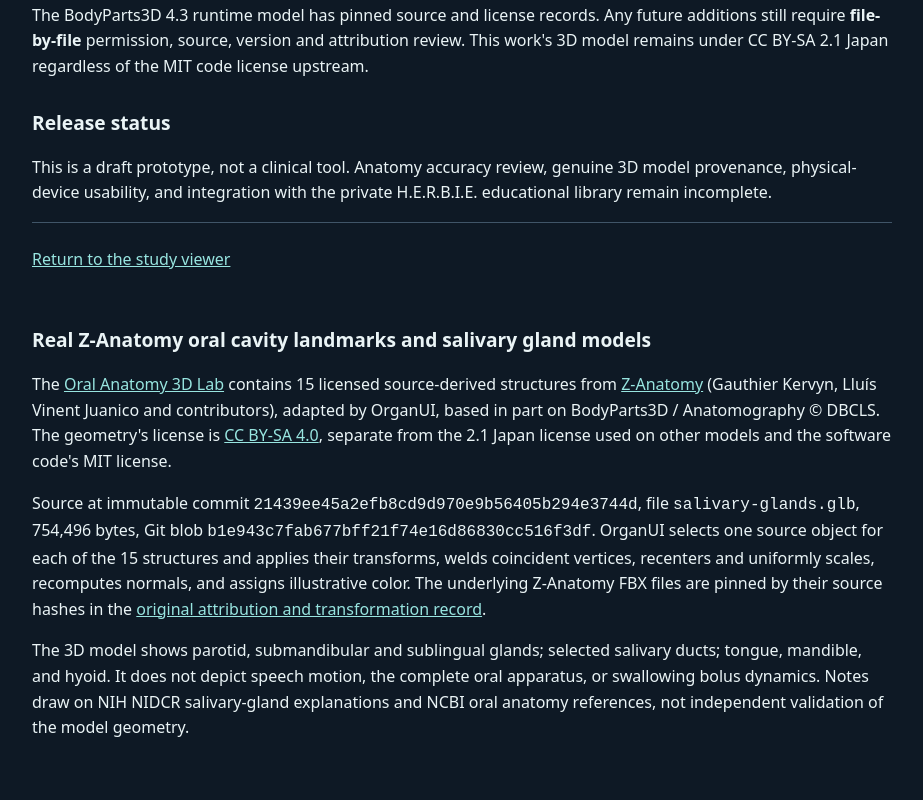
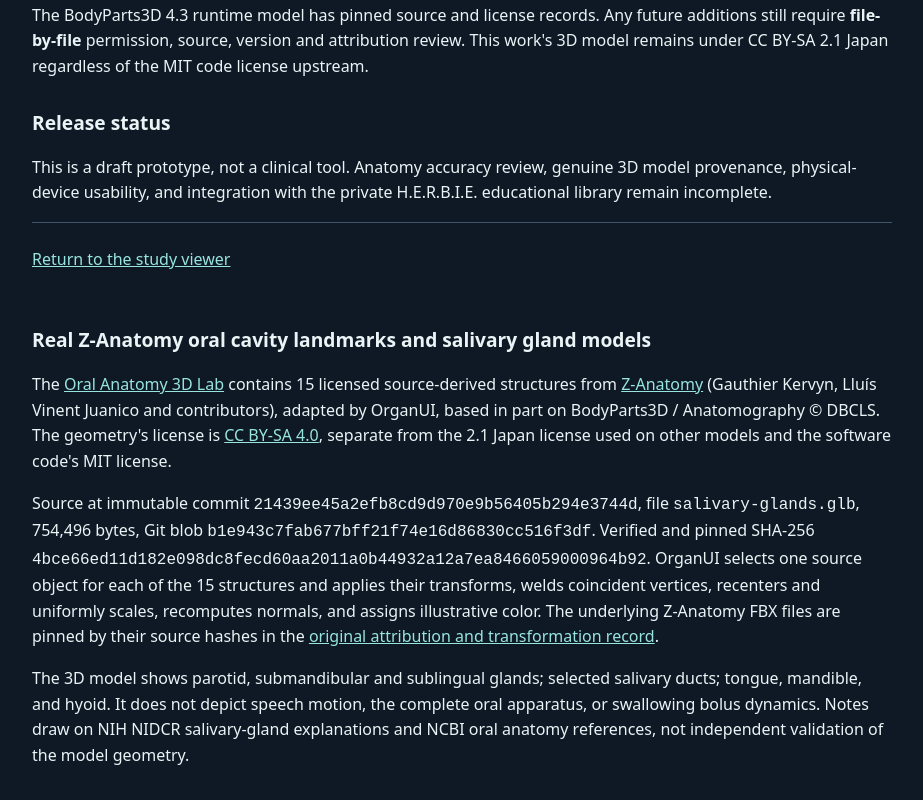
Before and after one commit to jimedusot-beep/3D-vision, a website built with Vite: page ANATOMY/SLP/about.html in a window 1280 px wide. Shown: the part 3175-3975 px from the top of the page, without its empty margins (178-1101 px from the left). Before the commit the page ends 3948 px from the top, so only its background shows below. Built offline with nearby package versions, Linux system fonts and the light colour scheme.

Commit message:
docs(slp): record independently verified SHA-256 for Z-Anatomy oral GLB

```diff
--- a/ANATOMY/SLP/about.html
+++ b/ANATOMY/SLP/about.html
@@ -56,5 +56,5 @@
 <footer><a href="./index.html">Return to the study viewer</a></footer>
 <h2>Real Z-Anatomy oral cavity landmarks and salivary gland models</h2>
 <p>The <a href="./oral.html">Oral Anatomy 3D Lab</a> contains 15 licensed source-derived structures from <a href="https://github.com/LluisV/Z-Anatomy">Z-Anatomy</a> (Gauthier Kervyn, Lluís Vinent Juanico and contributors), adapted by OrganUI, based in part on BodyParts3D / Anatomography © DBCLS. The geometry's license is <a href="https://creativecommons.org/licenses/by-sa/4.0/">CC BY-SA 4.0</a>, separate from the 2.1 Japan license used on other models and the software code's MIT license.</p>
-<p>Source at immutable commit <code>21439ee45a2efb8cd9d970e9b56405b294e3744d</code>, file <code>salivary-glands.glb</code>, 754,496 bytes, Git blob <code>b1e943c7fab677bff21f74e16d86830cc516f3df</code>. OrganUI selects one source object for each of the 15 structures and applies their transforms, welds coincident vertices, recenters and uniformly scales, recomputes normals, and assigns illustrative color. The underlying Z-Anatomy FBX files are pinned by their source hashes in the <a href="https://github.com/organui/organui/blob/21439ee45a2efb8cd9d970e9b56405b294e3744d/apps/web/public/models/salivary-glands.ATTRIBUTION.md">original attribution and transformation record</a>.</p>
+<p>Source at immutable commit <code>21439ee45a2efb8cd9d970e9b56405b294e3744d</code>, file <code>salivary-glands.glb</code>, 754,496 bytes, Git blob <code>b1e943c7fab677bff21f74e16d86830cc516f3df</code>. Verified and pinned SHA-256 <code>4bce66ed11d182e098dc8fecd60aa2011a0b44932a12a7ea8466059000964b92</code>. OrganUI selects one source object for each of the 15 structures and applies their transforms, welds coincident vertices, recenters and uniformly scales, recomputes normals, and assigns illustrative color. The underlying Z-Anatomy FBX files are pinned by their source hashes in the <a href="https://github.com/organui/organui/blob/21439ee45a2efb8cd9d970e9b56405b294e3744d/apps/web/public/models/salivary-glands.ATTRIBUTION.md">original attribution and transformation record</a>.</p>
 <p>The 3D model shows parotid, submandibular and sublingual glands; selected salivary ducts; tongue, mandible, and hyoid. It does not depict speech motion, the complete oral apparatus, or swallowing bolus dynamics. Notes draw on NIH NIDCR salivary-gland explanations and NCBI oral anatomy references, not independent validation of the model geometry.</p></main></body></html>
```
